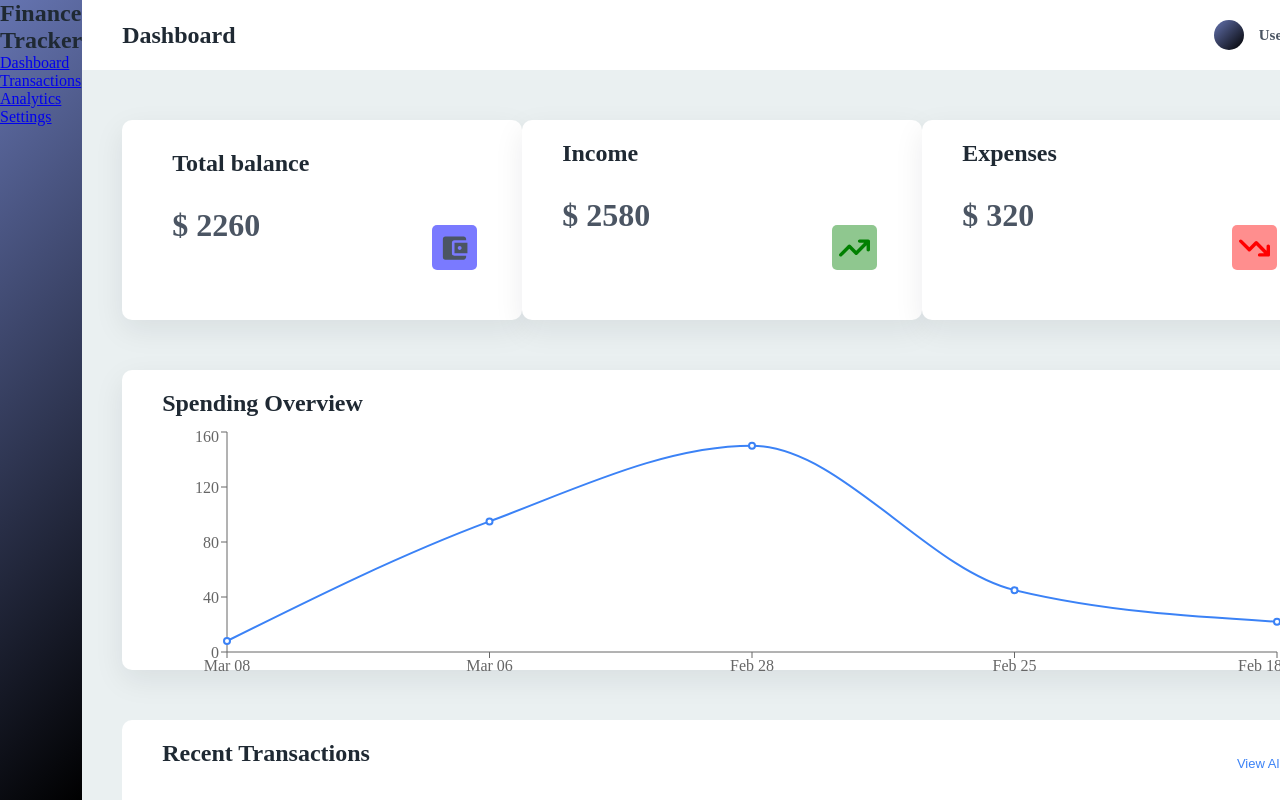
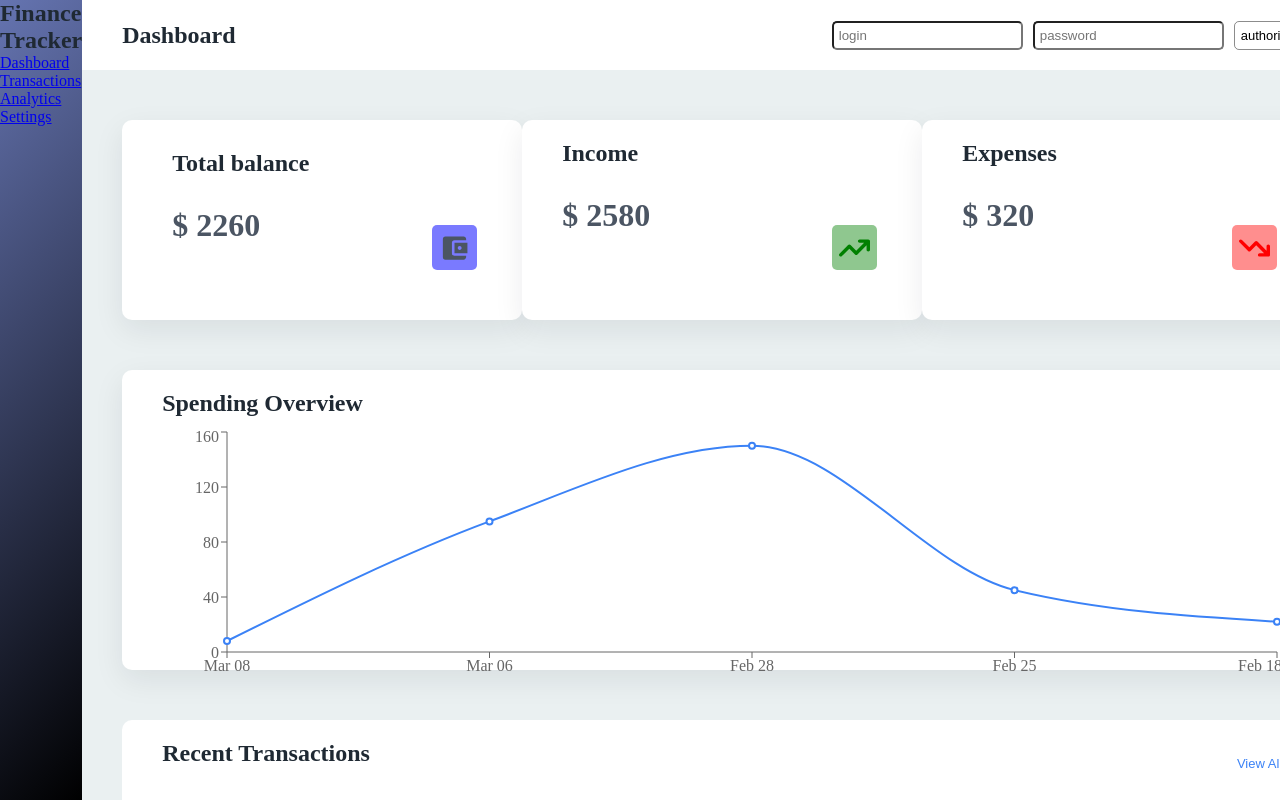
Before and after one commit to MaximMurysov/fintrack-dashboard, a React (Vite) app: page / in a window 1280 px wide. Shown: the top 800 px of the page. Built offline with nearby package versions, Linux system fonts and the light colour scheme.

Commit message:
feat(auth): add simple dashboard login and logout

```diff
--- a/src/pages/Dashoboard/Dashboard.tsx
+++ b/src/pages/Dashoboard/Dashboard.tsx
@@ -24,12 +24,35 @@ function StatCard({ title, value, icon, className }: StatCardProps) {
     </div>
   );
 }
+type Password = string;
+interface UserLogin {
+  name: string;
+  password: Password;
+}
 
 function Dashboard() {
   const [cardTransactions, setCardTrasactions] = useState(transactions);
   const [draftValue, setDraftValue] = useState<string>("");
   const [editId, setEditId] = useState<number | null>(null);
   const [editingField, setEditingField] = useState<null | EditableField>(null);
+  const [hasLogin, setHasLogin] = useState(false);
+  const [userLogin, setUserLogin] = useState<UserLogin>({
+    name: "",
+    password: "",
+  });
+  const handelEnter = (e: React.KeyboardEvent<HTMLInputElement>) => {
+    if (e.key === "Enter") {
+      authorizationUser();
+    }
+  };
+  const authorizationUser = () => {
+    if (!userLogin.name.trim() || !userLogin.password.trim()) return;
+    setHasLogin(true);
+  };
+  const logoutUser = () => {
+    setHasLogin(false);
+    setUserLogin({ name: "", password: "" });
+  };
   const editTransaction = (t: Transactions, field: EditableField) => {
     setEditId(t.id);
     setEditingField(field);
@@ -106,8 +129,42 @@ function Dashboard() {
       <div className={styles.dashboardHeader}>
         <h2>Dashboard</h2>
         <div className={styles.userLogin}>
-          <p className={styles.userPhoto}></p>
-          <p className={styles.userName}>User User</p>
+          {hasLogin ? (
+            <>
+              <p className={styles.userName}>{userLogin.name}</p>
+              <button onClick={logoutUser} className={styles.loginBtn}>
+                logout
+              </button>
+            </>
+          ) : (
+            <div>
+              <input
+                type="text"
+                placeholder="login"
+                value={userLogin.name}
+                onKeyDown={handelEnter}
+                className={styles.inputValue}
+                onChange={(e) =>
+                  setUserLogin((prev) => ({ ...prev, name: e.target.value }))
+                }
+              />
+              <input
+                type="password"
+                placeholder="password"
+                className={styles.inputValue}
+                onKeyDown={handelEnter}
+                onChange={(e) =>
+                  setUserLogin((prev) => ({
+                    ...prev,
+                    password: e.target.value,
+                  }))
+                }
+              />
+              <button onClick={authorizationUser} className={styles.loginBtn}>
+                authorization
+              </button>
+            </div>
+          )}
         </div>
       </div>
       <div className={styles.dashboardCard}>
--- a/src/pages/Dashoboard/dashboard.module.css
+++ b/src/pages/Dashoboard/dashboard.module.css
@@ -250,3 +250,23 @@ td {
   top: 10px;
   color: red;
 }
+.inputValue {
+  padding: 5px;
+  margin-left: 10px;
+  border-radius: 5px;
+}
+.inputValue:first-of-type {
+  margin: 0;
+}
+
+.inputValue:last-of-type {
+  margin-right: 10px;
+}
+.loginBtn {
+  background: none;
+  padding: 6px;
+  border-radius: 5px;
+  font-size: 13px;
+  cursor: pointer;
+  border: 1px rgba(0, 0, 0, 0.452) solid;
+}
```
